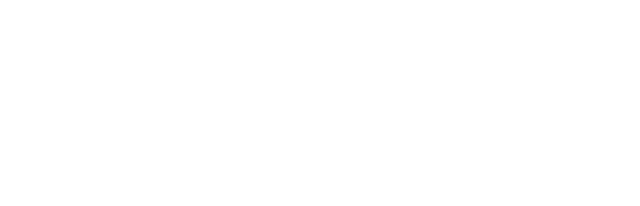
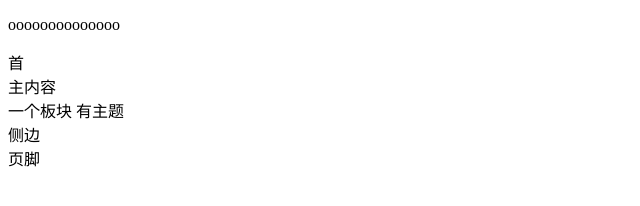
Before and after one commit to xixiwu-design/HTML, a plain HTML site: page index.html in a window 1280 px wide. Shown: the whole page, without its empty margins (0-640 px from the left). Drawn offline with Linux system fonts and the light colour scheme.

Commit message:
añiadido el body

```diff
--- a/index.html
+++ b/index.html
@@ -4,13 +4,22 @@
     <meta charset="UTF-8">
     <meta name="viewport" content="width=device-width, initial-scale=1.0">
     <title>Intel·ligència artificial</title>
-    <link rel="stylesheet" href="eje1.css">
+    <link rel="stylesheet" href="eje1.css"> <!--css-->
     <link rel="icon" type="image/png" href="octopus.png">
     <meta name="description" content="És una pàguna">
     <meta name="athor" content="Xixi">
 
 </head>
 <body>
+    <p>oooooooooooooo</p>
+    <header>首</header>
+    <main>主内容
+        <section>一个板块 有主题</section>
+        <!--没有主题 单纯分区的话可以用div-->
+        <section></section>
+    </main>
+    <aside>侧边</aside>
+    <footer>页脚</footer>
 
 </body>
 </html>
```
